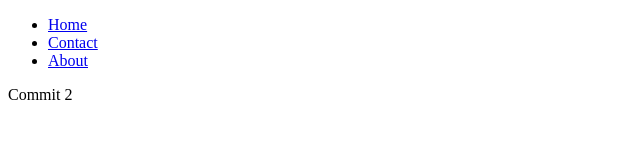
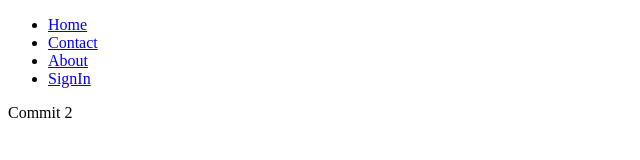
Before and after one commit to RezaPaidar/Git-Expert, a plain HTML site: page index.html in a window 1280 px wide. Shown: the whole page, without its empty margins (0-640 px from the left). Drawn offline with Linux system fonts and the light colour scheme.

Commit message:
Update index.html
add sign in link to nav

```diff
--- a/index.html
+++ b/index.html
@@ -11,6 +11,7 @@
                 <li><a href="/">Home</a></li>
                 <li><a href="Contact.html">Contact</a></li>
                 <li><a href="About.Html">About</a></li>
+                <li><a href="About.Html">SignIn</a></li>
             </ul>
         </nav>
         <p>Commit 2</p>
```
